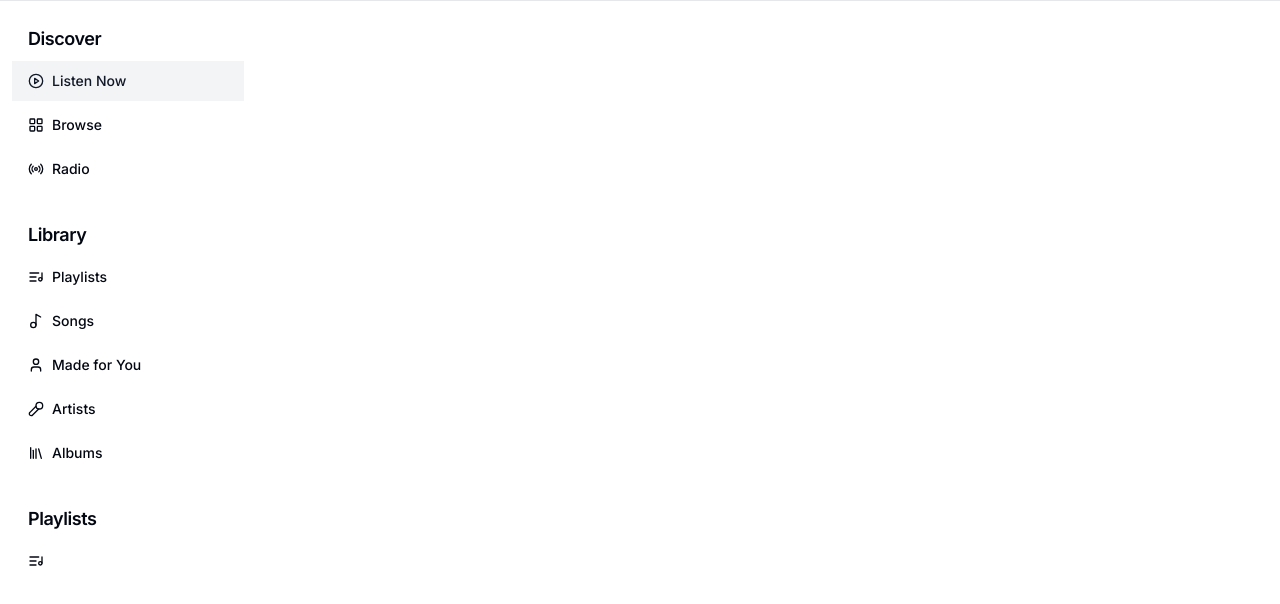
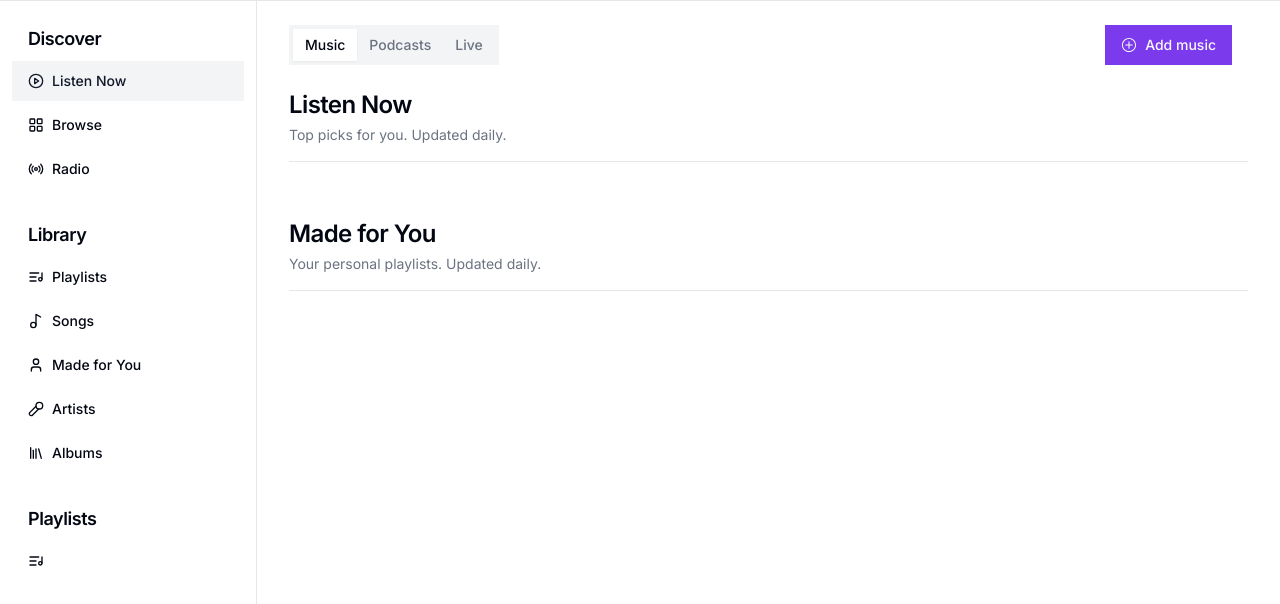
Before and after one commit to npaul2173/exquizite-app, a Next.js app: page /dashboard in a window 1280 px wide. Shown: the top 604 px of the page. Built offline with nearby package versions, Linux system fonts and the light colour scheme.

Commit message:
updates: Separator and Tabs added as components

```diff
--- a/package.json
+++ b/package.json
@@ -15,7 +15,9 @@
     "@radix-ui/react-icons": "^1.3.0",
     "@radix-ui/react-menubar": "^1.0.4",
     "@radix-ui/react-scroll-area": "^1.0.5",
+    "@radix-ui/react-separator": "^1.0.3",
     "@radix-ui/react-slot": "^1.0.2",
+    "@radix-ui/react-tabs": "^1.0.4",
     "class-variance-authority": "^0.7.0",
     "clsx": "^2.0.0",
     "lucide-react": "^0.292.0",
--- a/src/app/dashboard/page.tsx
+++ b/src/app/dashboard/page.tsx
@@ -1,4 +1,9 @@
 import { Sidebar } from "@/components/sidebar";
+import { Button } from "@/components/ui/button";
+import { ScrollArea, ScrollBar } from "@/components/ui/scroll-area";
+import { Separator } from "@/components/ui/separator";
+import { Tabs, TabsContent, TabsList, TabsTrigger } from "@/components/ui/tabs";
+import { PlusCircledIcon } from "@radix-ui/react-icons";
 
 export default function Page() {
   return (
@@ -11,6 +16,80 @@ export default function Page() {
         <div className="bg-background">
           <div className="grid lg:grid-cols-5">
             <Sidebar className="hidden lg:block" />
+            <div className="col-span-3 lg:col-span-4 lg:border-l">
+              <div className="h-full px-4 py-6 lg:px-8">
+                <Tabs defaultValue="music" className="h-full space-y-6">
+                  <div className="space-between flex items-center">
+                    <TabsList>
+                      <TabsTrigger value="music" className="relative">
+                        Music
+                      </TabsTrigger>
+                      <TabsTrigger value="podcasts">Podcasts</TabsTrigger>
+                      <TabsTrigger value="live">Live</TabsTrigger>
+                    </TabsList>
+                    <div className="ml-auto mr-4">
+                      <Button>
+                        <PlusCircledIcon className="mr-2 h-4 w-4" />
+                        Add music
+                      </Button>
+                    </div>
+                  </div>
+                  <TabsContent
+                    value="music"
+                    className="border-none p-0 outline-none"
+                  >
+                    <div className="flex items-center justify-between">
+                      <div className="space-y-1">
+                        <h2 className="text-2xl font-semibold tracking-tight">
+                          Listen Now
+                        </h2>
+                        <p className="text-sm text-muted-foreground">
+                          Top picks for you. Updated daily.
+                        </p>
+                      </div>
+                    </div>
+                    <Separator className="my-4" />
+                    <div className="relative">
+                      <ScrollArea>
+                        <div className="flex space-x-4 pb-4"></div>
+                        <ScrollBar orientation="horizontal" />
+                      </ScrollArea>
+                    </div>
+                    <div className="mt-6 space-y-1">
+                      <h2 className="text-2xl font-semibold tracking-tight">
+                        Made for You
+                      </h2>
+                      <p className="text-sm text-muted-foreground">
+                        Your personal playlists. Updated daily.
+                      </p>
+                    </div>
+                    <Separator className="my-4" />
+                    <div className="relative">
+                      <ScrollArea>
+                        <div className="flex space-x-4 pb-4"></div>
+                        <ScrollBar orientation="horizontal" />
+                      </ScrollArea>
+                    </div>
+                  </TabsContent>
+                  <TabsContent
+                    value="podcasts"
+                    className="h-full flex-col border-none p-0 data-[state=active]:flex"
+                  >
+                    <div className="flex items-center justify-between">
+                      <div className="space-y-1">
+                        <h2 className="text-2xl font-semibold tracking-tight">
+                          New Episodes
+                        </h2>
+                        <p className="text-sm text-muted-foreground">
+                          Your favorite podcasts. Updated daily.
+                        </p>
+                      </div>
+                    </div>
+                    <Separator className="my-4" />
+                  </TabsContent>
+                </Tabs>
+              </div>
+            </div>
           </div>
         </div>
       </div>
--- a/src/components/sidebar.tsx
+++ b/src/components/sidebar.tsx
@@ -192,7 +192,6 @@ export function Sidebar({ className }: SidebarProps) {
                   <path d="M16 6H3" />
                   <path d="M12 18H3" />
                 </svg>
-                {/* {playlist} */}
               </Button>
             </div>
           </ScrollArea>
--- /dev/null
+++ b/src/components/ui/separator.tsx
@@ -0,0 +1,31 @@
+"use client"
+
+import * as React from "react"
+import * as SeparatorPrimitive from "@radix-ui/react-separator"
+
+import { cn } from "@/lib/utils"
+
+const Separator = React.forwardRef<
+  React.ElementRef<typeof SeparatorPrimitive.Root>,
+  React.ComponentPropsWithoutRef<typeof SeparatorPrimitive.Root>
+>(
+  (
+    { className, orientation = "horizontal", decorative = true, ...props },
+    ref
+  ) => (
+    <SeparatorPrimitive.Root
+      ref={ref}
+      decorative={decorative}
+      orientation={orientation}
+      className={cn(
+        "shrink-0 bg-border",
+        orientation === "horizontal" ? "h-[1px] w-full" : "h-full w-[1px]",
+        className
+      )}
+      {...props}
+    />
+  )
+)
+Separator.displayName = SeparatorPrimitive.Root.displayName
+
+export { Separator }
--- /dev/null
+++ b/src/components/ui/tabs.tsx
@@ -0,0 +1,55 @@
+"use client"
+
+import * as React from "react"
+import * as TabsPrimitive from "@radix-ui/react-tabs"
+
+import { cn } from "@/lib/utils"
+
+const Tabs = TabsPrimitive.Root
+
+const TabsList = React.forwardRef<
+  React.ElementRef<typeof TabsPrimitive.List>,
+  React.ComponentPropsWithoutRef<typeof TabsPrimitive.List>
+>(({ className, ...props }, ref) => (
+  <TabsPrimitive.List
+    ref={ref}
+    className={cn(
+      "inline-flex h-10 items-center justify-center rounded-md bg-muted p-1 text-muted-foreground",
+      className
+    )}
+    {...props}
+  />
+))
+TabsList.displayName = TabsPrimitive.List.displayName
+
+const TabsTrigger = React.forwardRef<
+  React.ElementRef<typeof TabsPrimitive.Trigger>,
+  React.ComponentPropsWithoutRef<typeof TabsPrimitive.Trigger>
+>(({ className, ...props }, ref) => (
+  <TabsPrimitive.Trigger
+    ref={ref}
+    className={cn(
+      "inline-flex items-center justify-center whitespace-nowrap rounded-sm px-3 py-1.5 text-sm font-medium ring-offset-background transition-all focus-visible:outline-none focus-visible:ring-2 focus-visible:ring-ring focus-visible:ring-offset-2 disabled:pointer-events-none disabled:opacity-50 data-[state=active]:bg-background data-[state=active]:text-foreground data-[state=active]:shadow-sm",
+      className
+    )}
+    {...props}
+  />
+))
+TabsTrigger.displayName = TabsPrimitive.Trigger.displayName
+
+const TabsContent = React.forwardRef<
+  React.ElementRef<typeof TabsPrimitive.Content>,
+  React.ComponentPropsWithoutRef<typeof TabsPrimitive.Content>
+>(({ className, ...props }, ref) => (
+  <TabsPrimitive.Content
+    ref={ref}
+    className={cn(
+      "mt-2 ring-offset-background focus-visible:outline-none focus-visible:ring-2 focus-visible:ring-ring focus-visible:ring-offset-2",
+      className
+    )}
+    {...props}
+  />
+))
+TabsContent.displayName = TabsPrimitive.Content.displayName
+
+export { Tabs, TabsList, TabsTrigger, TabsContent }
```
Also changed, not shown: 1 other file (tests, documents, lock files or other folders).
